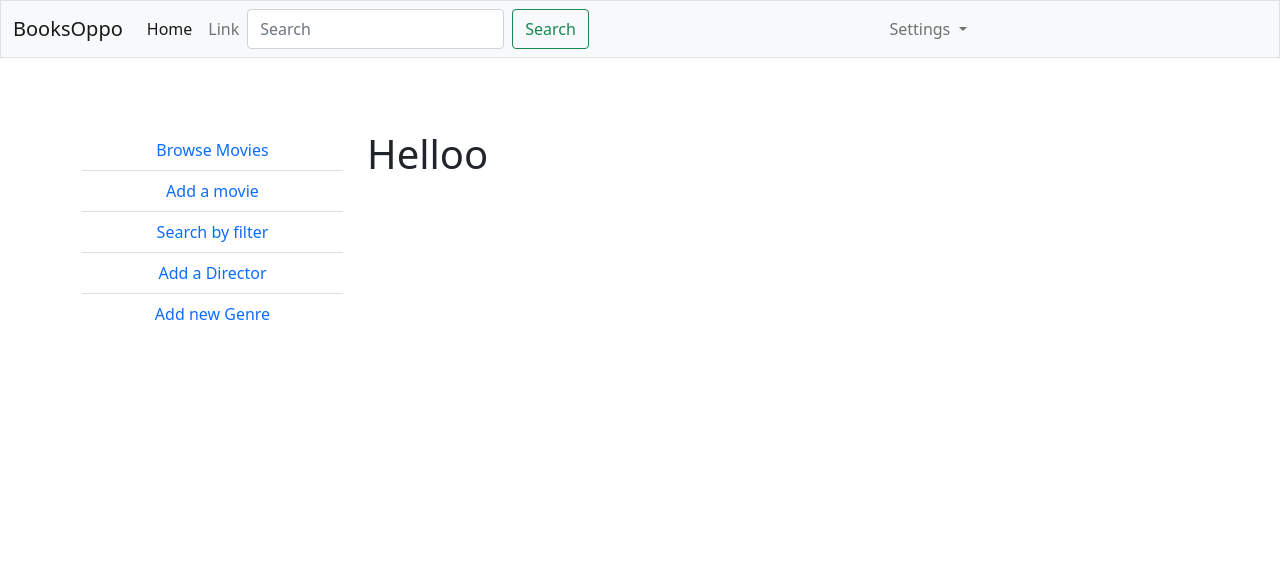
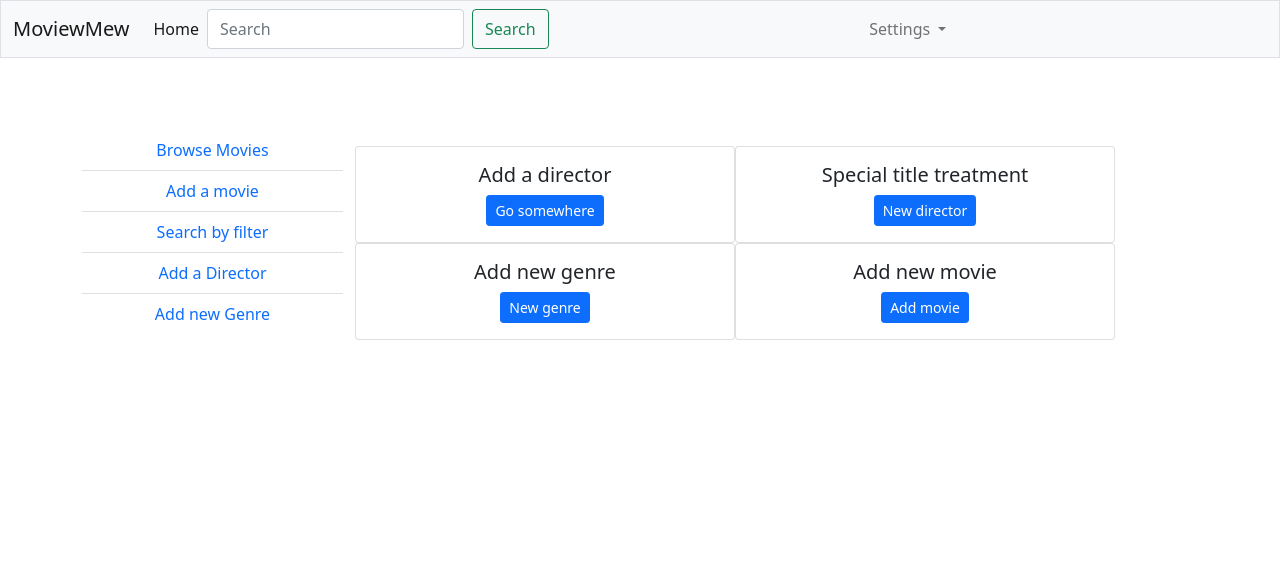
Before and after one commit to vikas1412/movies-demo, a Django app: page /movies/ in a window 1280 px wide. Shown: the top 580 px of the page. Run offline with Django 3.2, Linux system fonts and the light colour scheme; the visitor is signed in with stand-in values (Sample User, id 1).

Commit message:
Add more links

```diff
--- a/templates/base.html
+++ b/templates/base.html
@@ -10,14 +10,15 @@
 
     <title>{% block title %}{% endblock %}</title>
     <style>
-        #footer{
+        #footer {
             position: fixed;
             bottom: 0px;
             left: 0px;
             right: 0px;
             background-color: paleturquoise;
         }
-        a{
+
+        a {
             text-decoration: navajowhite;
         }
         {% block style %}{% endblock %}</style>
@@ -25,7 +26,7 @@
 <body>
 <nav class="navbar navbar-expand-lg border navbar-light bg-light">
     <div class="container-fluid">
-        <a class="navbar-brand" href="#">BooksOppo</a>
+        <a class="navbar-brand" href="#">MoviewMew</a>
         <button class="navbar-toggler" type="button" data-bs-toggle="collapse" data-bs-target="#navbarSupportedContent"
                 aria-controls="navbarSupportedContent" aria-expanded="false" aria-label="Toggle navigation">
             <span class="navbar-toggler-icon"></span>
@@ -33,10 +34,7 @@
         <div class="collapse navbar-collapse" id="navbarSupportedContent">
             <ul class="navbar-nav me-auto mb-2 mb-lg-0">
                 <li class="nav-item">
-                    <a class="nav-link active" aria-current="page" href="#">Home</a>
-                </li>
-                <li class="nav-item">
-                    <a class="nav-link" href="#">Link</a>
+                    <a class="nav-link active" aria-current="page" href="{% url 'index' %}">Home</a>
                 </li>
                 <form class="d-flex">
                     <input class="form-control me-2" type="search" placeholder="Search" aria-label="Search">
@@ -52,9 +50,10 @@
                         Settings
                     </a>
                     <ul class="dropdown-menu" aria-labelledby="navbarDropdown">
-                        <li><a class="dropdown-item" href="{% url 'login' %}">Login</a></li>
-                        <li><a class="dropdown-item" href="{% url 'signup' %}">Signup</a></li>
-                        {% if user.is_authenticated %}
+                        {% if not user.is_authenticated %}
+                            <li><a class="dropdown-item" href="{% url 'login' %}">Login</a></li>
+                            <li><a class="dropdown-item" href="{% url 'signup' %}">Signup</a></li>
+                        {% else %}
                             <li>
                                 <hr class="dropdown-divider">
                             </li>
@@ -72,8 +71,8 @@
     <div class="row mt-4">
         <div class="col-lg-3  col-md-12 mt-5 col-sm-12">
             <ul class="list-group list-group-flush" {% block visibility %}{% endblock %}>
-                <li class="list-group-item text-center"><a href="#"> Browse Movies</a></li>
-                <li class="list-group-item text-center"><a href="#"> Add a movie</a></li>
+                <li class="list-group-item text-center"><a href="{% url 'movies' %}"> Browse Movies</a></li>
+                <li class="list-group-item text-center"><a href="{% url 'new-movie' %}"> Add a movie</a></li>
                 <li class="list-group-item text-center"><a href="#"> Search by filter</a></li>
                 <li class="list-group-item text-center"><a href="#"> Add a Director</a></li>
                 <li class="list-group-item text-center"><a href="#"> Add new Genre</a></li>
--- a/templates/movie/index.html
+++ b/templates/movie/index.html
@@ -3,5 +3,38 @@
 {% block title %}MoviesOppo{% endblock %}
 
 {% block body %}
-<h1>Helloo</h1>
+    <div class="row text-center mt-3">
+        <div class="col-sm-6 p-0">
+            <div class="card">
+                <div class="card-body">
+                    <h5 class="card-title">Add a director</h5>
+                    <a href="#" class="btn-sm btn btn-primary">Go somewhere</a>
+                </div>
+            </div>
+        </div>
+        <div class="col-sm-6 p-0">
+            <div class="card">
+                <div class="card-body">
+                    <h5 class="card-title">Special title treatment</h5>
+                    <a href="{% url 'new-director' %}" class="btn-sm btn btn-primary">New director</a>
+                </div>
+            </div>
+        </div>
+        <div class="col-sm-6 p-0">
+            <div class="card">
+                <div class="card-body">
+                    <h5 class="card-title">Add new genre</h5>
+                    <a href="{% url 'new-genre' %}" class="btn-sm btn btn-primary">New genre</a>
+                </div>
+            </div>
+        </div>
+        <div class="col-sm-6 p-0">
+            <div class="card">
+                <div class="card-body">
+                    <h5 class="card-title">Add new movie</h5>
+                    <a href="{% url 'new-movie' %}" class="btn-sm btn btn-primary">Add movie</a>
+                </div>
+            </div>
+        </div>
+    </div>
 {% endblock %}
```
